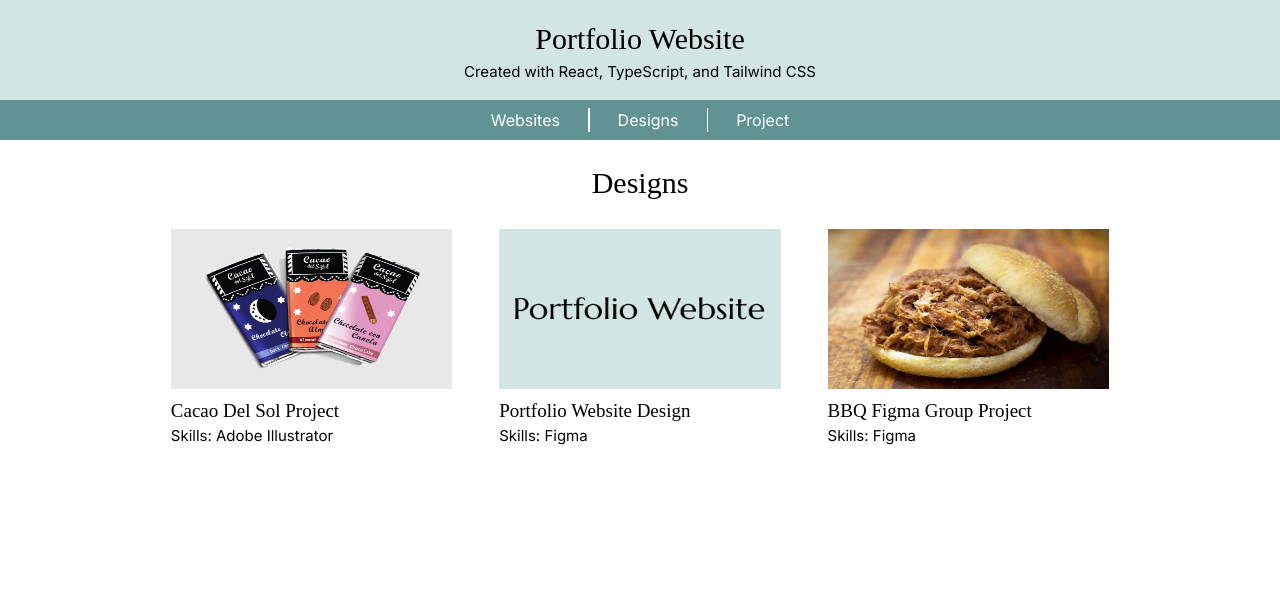
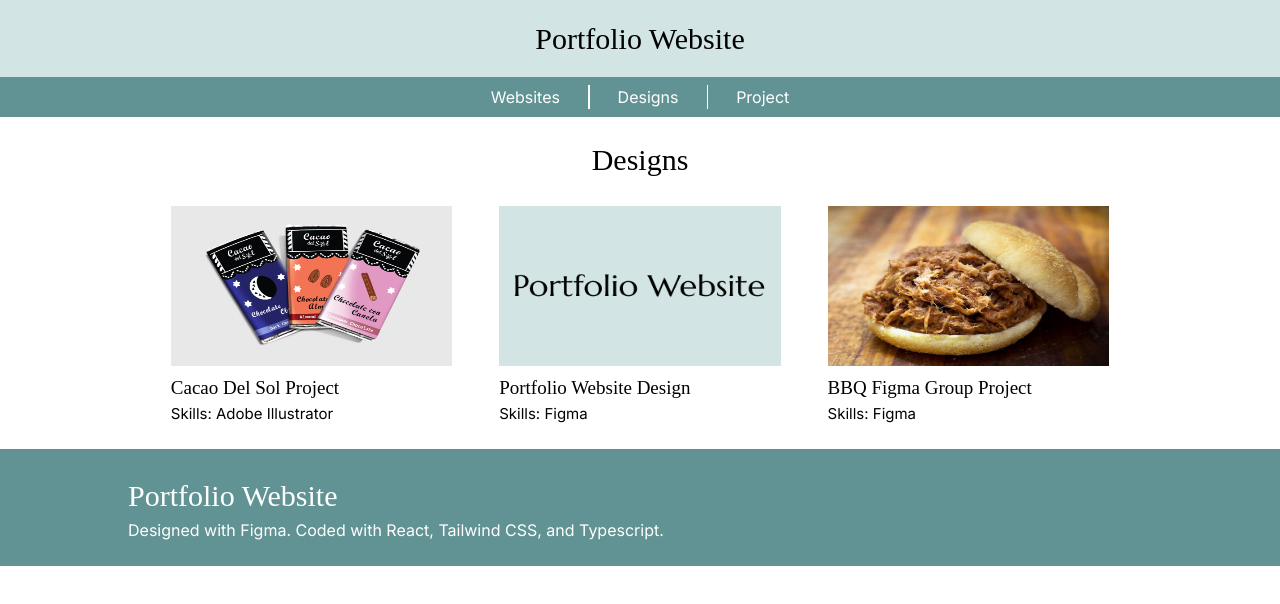
Before and after one commit to emilytaylorent-cmyk/portfolio, a React (Vite) app: page /Designs in a window 1280 px wide. Shown: the top 604 px of the page. Built offline with nearby package versions, Linux system fonts and the light colour scheme.

Commit message:
added Footer

```diff
--- a/src/App.tsx
+++ b/src/App.tsx
@@ -10,6 +10,7 @@ import Project from './pages/Project.tsx';
 
 import Websites from './pages/Websites.tsx';
 import Designs from './pages/Designs.tsx';
+import Footer from './components/Footer.tsx';
 
 function App() {
     return (
@@ -37,6 +38,7 @@ function App() {
                 <Route path="/Designs" element={<Designs/>} />
 
             </Routes>
+             <Link to="/" className="!no-underline border-none shadow-none" style={{ textDecoration: 'inherit' }}><Footer /></Link>
         </BrowserRouter>
     );
 }
--- /dev/null
+++ b/src/components/Footer.tsx
@@ -0,0 +1,15 @@
+import '../index.css'
+
+
+const Footer = () => {
+    return (
+            <div className='w-full bg-[#619394] text-left py-6'>
+                <div className='w-[80%] mx-auto flex flex-col'>
+                <h1 className='text-[30px] text-white' >Portfolio Website</h1>
+                <p className='text-[16px] text-white'>Designed with Figma. Coded with React, Tailwind CSS, and Typescript.</p>
+                </div>
+            </div>
+    )
+}
+
+export default Footer
--- a/src/components/Header.tsx
+++ b/src/components/Header.tsx
@@ -5,7 +5,6 @@ const Header = () => {
     return (
             <div className='w-full bg-[#D2E4E4] flex flex-col justify-center items-center py-4'>
                 <h1 className='text-[30px] no-underline!' >Portfolio Website</h1>
-                <p className='text-[15px] no-underline! hidden md:block'>Created with React, TypeScript, and Tailwind CSS</p>
             </div>
     )
 }
```
